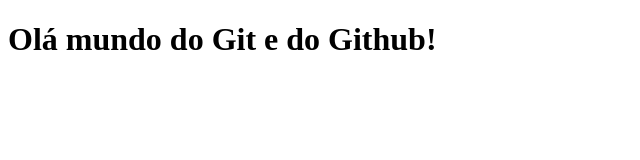
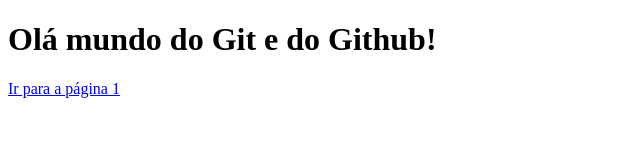
Before and after one commit to AriellyRodri/DCS, a plain HTML site: page index.html in a window 1280 px wide. Shown: the whole page, without its empty margins (0-640 px from the left). Drawn offline with Linux system fonts and the light colour scheme.

Commit message:
alteracao index

```diff
--- a/index.html
+++ b/index.html
@@ -7,5 +7,6 @@
     </head>
     <body>
         <h1>Olá mundo do Git e do Github!</h1>
+        <a href="page1.html">Ir para a página 1</a>
     </body>
 </html>
```
